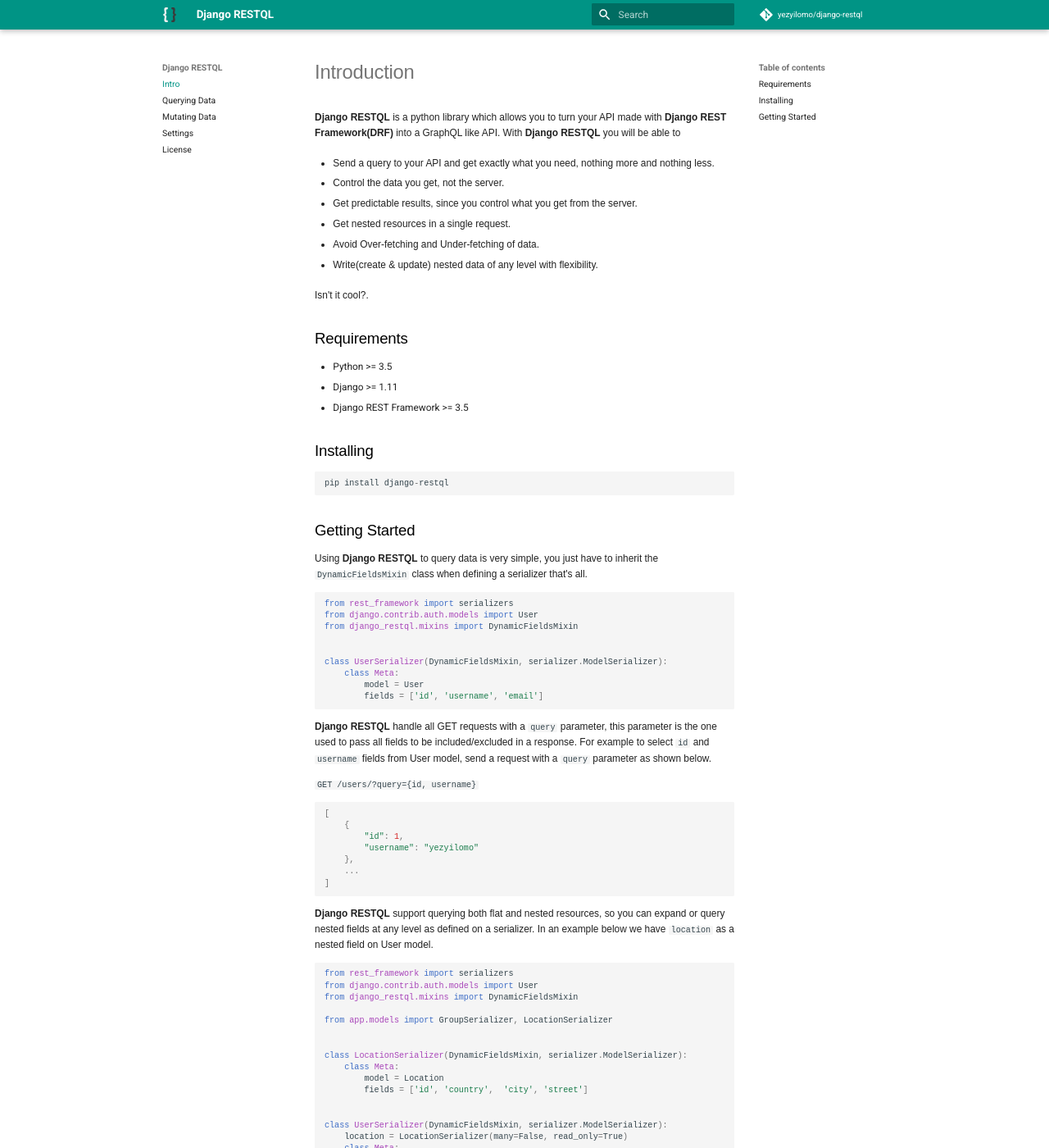
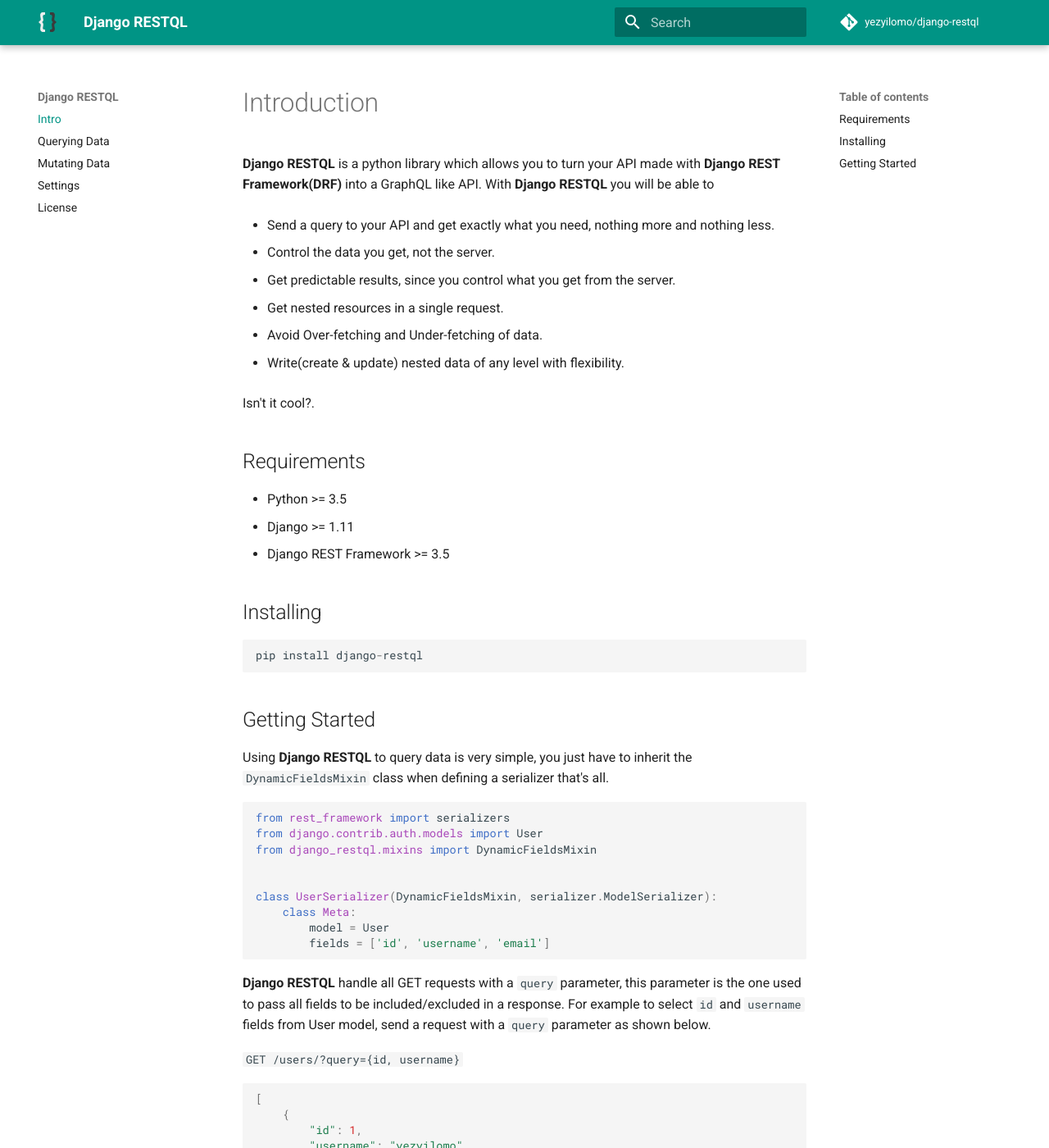
Before and after one commit to yezyilomo/django-restql, an MkDocs documentation site: the page built from docs/index.md, in a window 1280 px wide and 1400 px high. Shown: the whole window at 82% size. Built offline with MkDocs 1.6.1 and Material for MkDocs 9.7.7, drawn with Linux system fonts in a browser that asks for light colours; comment, search, counter and statistics services are not loaded.

Commit message:
:lipstick:Style material theme

```diff
--- a/docs/extra.css
+++ b/docs/extra.css
@@ -1,100 +1,4 @@
-h1, h2, h3, h4, h5, h6 {
-    color: black;
-    font-family: sans-serif;
-    font-weight: 400;
+.md-header{
+    height: 55px;
+    padding-top: 3px;
 }
-
-body {
-    margin: 0;
-    padding: 0;
-}
-
-p {
-    font-family: sans-serif;
-    -ms-text-size-adjust: 100%;
-    -webkit-text-size-adjust: 100%;
-}
-
-html {
-    font-family: sans-serif;
-}
-
-code, .py, .js {
-    font-family: monospace, monospace;
-    font-size: 0.93em;
-}
-
-code {
-    background-color: unset;
-    border-width: 0;
-}
-
-.py, .js {
-    border-width: 1px;
-    border-radius: 4px;
-    border-color: rgb(240, 240, 240);
-}
-
-.wy-nav-side {
-    overflow: hidden;
-    position: fixed;
-}
-
-.wy-nav-side .wy-menu {
-    height: calc(100% - 100px);
-    margin-top: 60px;
-    top: 40px;
-    position: relative;
-    overflow: auto;
-}
-
-.wy-menu-vertical ul {
-    margin-bottom: 0;
-}
-
-.wy-nav-top .fa-bars {
-    position: fixed;
-    bottom: 10px;
-    right: 1.5%;
-    border-width: 0;
-    border-radius: 50%;
-    padding: 9px 12px;
-    background-color: #343131;
-    box-shadow: 0, 0 10px #343131;
-}
-
-.wy-nav-top, .wy-nav-side, .wy-side-nav-search, .rst-versions, .rst-versions .rst-current-version {
-    background-color: #343131;
-}
-
-.rst-current-version .fa-github {
-    margin-top: 3px;
-    font-size: 1.2em;
-}
-
-.rst-current-version .fa-github::before {
-    font-size: 1.3em;
-}
-
-.wy-side-nav-search {
-    left: 0;
-    top: 0;
-    position: absolute;
-    width: 100%;
-    height: 100px;
-}
-
-.wy-side-nav-search input[type="text"] {
-    width: 100%;
-    border-width: 0;
-    border-color: white;
-    border-radius: 5px;
-    padding: 9px 0 9px 8px;
-    background-color: rgba(250, 250, 250, 0.8);
-    box-shadow: 0 0 0 #343131;
-    transition: background-color .3s;
-}
-
-.wy-side-nav-search input[type="text"]:focus {
-    background-color: white;
-}
```
